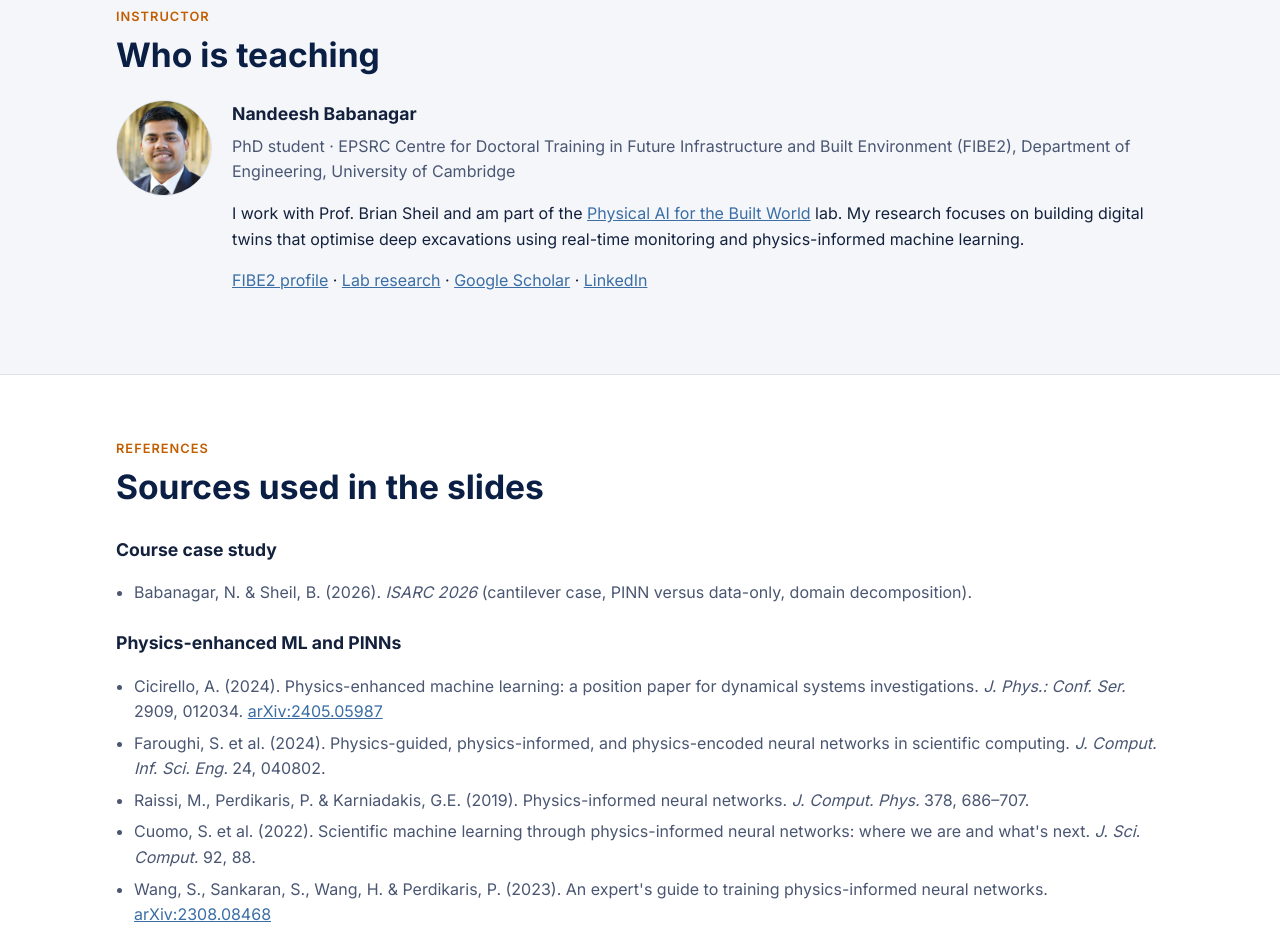
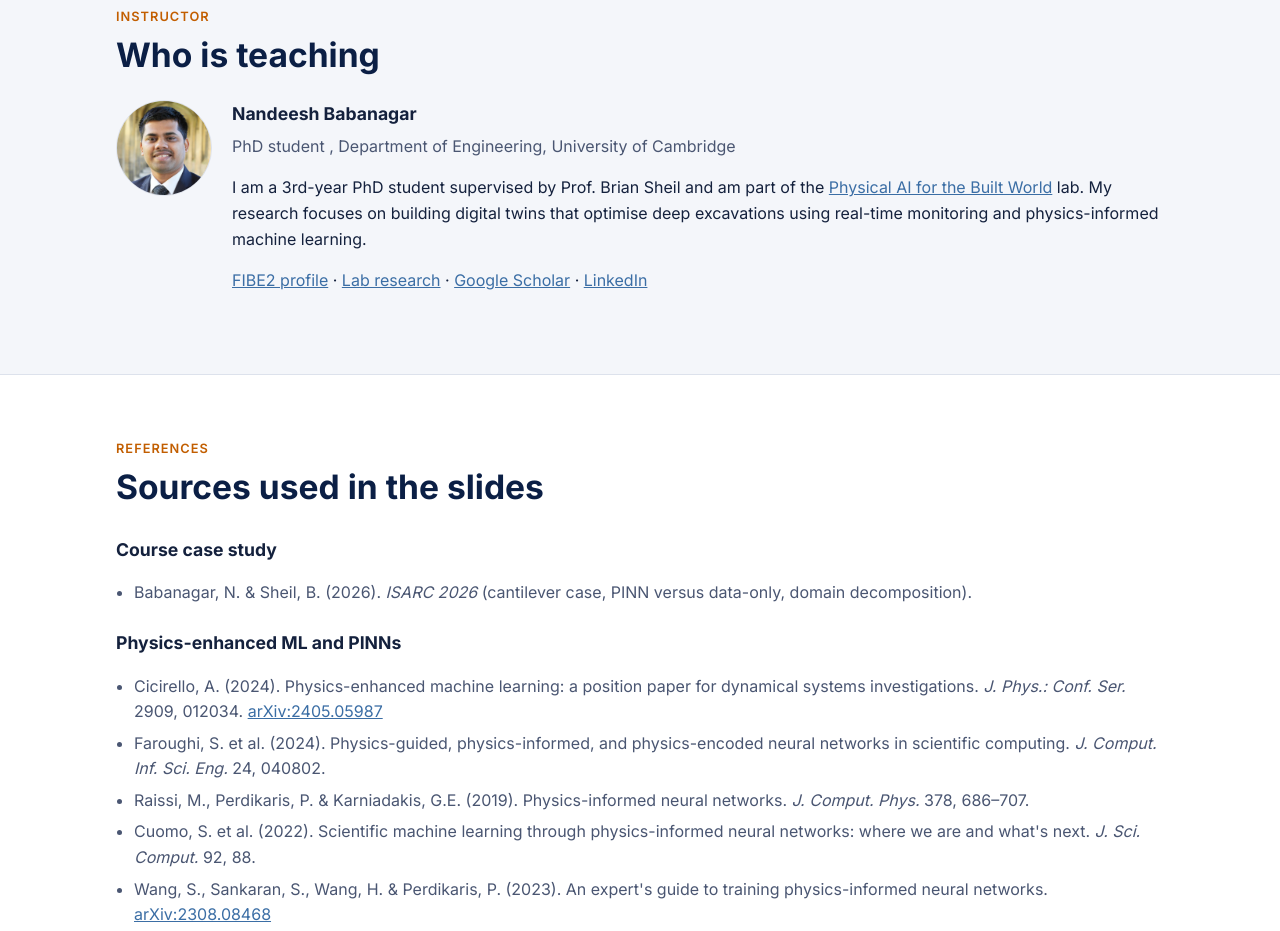
Before and after one commit to NBabanagar/PIML-for-Civil-Engineers, a plain HTML site: page index.html in a window 1280 px wide. Shown: the part 3440-4371 px from the top of the page. Drawn offline with Linux system fonts and the light colour scheme.

Commit message:
Update index.html

```diff
--- a/index.html
+++ b/index.html
@@ -222,8 +222,8 @@ footer{padding:32px 0;border-top:1px solid var(--line);color:var(--ink-soft);fon
       <div class="avatar"><img src="assets/img/instructor.jpg" alt="Portrait of Nandeesh Babanagar" width="96" height="96"></div>
       <div>
         <h3>Nandeesh Babanagar</h3>
-        <p style="margin:0;color:var(--ink-soft)">PhD student · EPSRC Centre for Doctoral Training in Future Infrastructure and Built Environment (FIBE2), Department of Engineering, University of Cambridge</p>
-        <p>I work with Prof. Brian Sheil and am part of the <a href="https://physicalai.build/research/" target="_blank" rel="noopener">Physical AI for the Built World</a> lab. My research focuses on building digital twins that optimise deep excavations using real-time monitoring and physics-informed machine learning.</p>
+        <p style="margin:0;color:var(--ink-soft)">PhD student , Department of Engineering, University of Cambridge</p>
+        <p>I am a 3rd-year PhD student supervised by Prof. Brian Sheil and am part of the <a href="https://physicalai.build/research/" target="_blank" rel="noopener">Physical AI for the Built World</a> lab. My research focuses on building digital twins that optimise deep excavations using real-time monitoring and physics-informed machine learning.</p>
         <p>
           <a href="https://www.fibe-cdt.eng.cam.ac.uk/people/nandeesh-babanagar" target="_blank" rel="noopener">FIBE2 profile</a> ·
           <a href="https://physicalai.build/research/" target="_blank" rel="noopener">Lab research</a> ·
```
